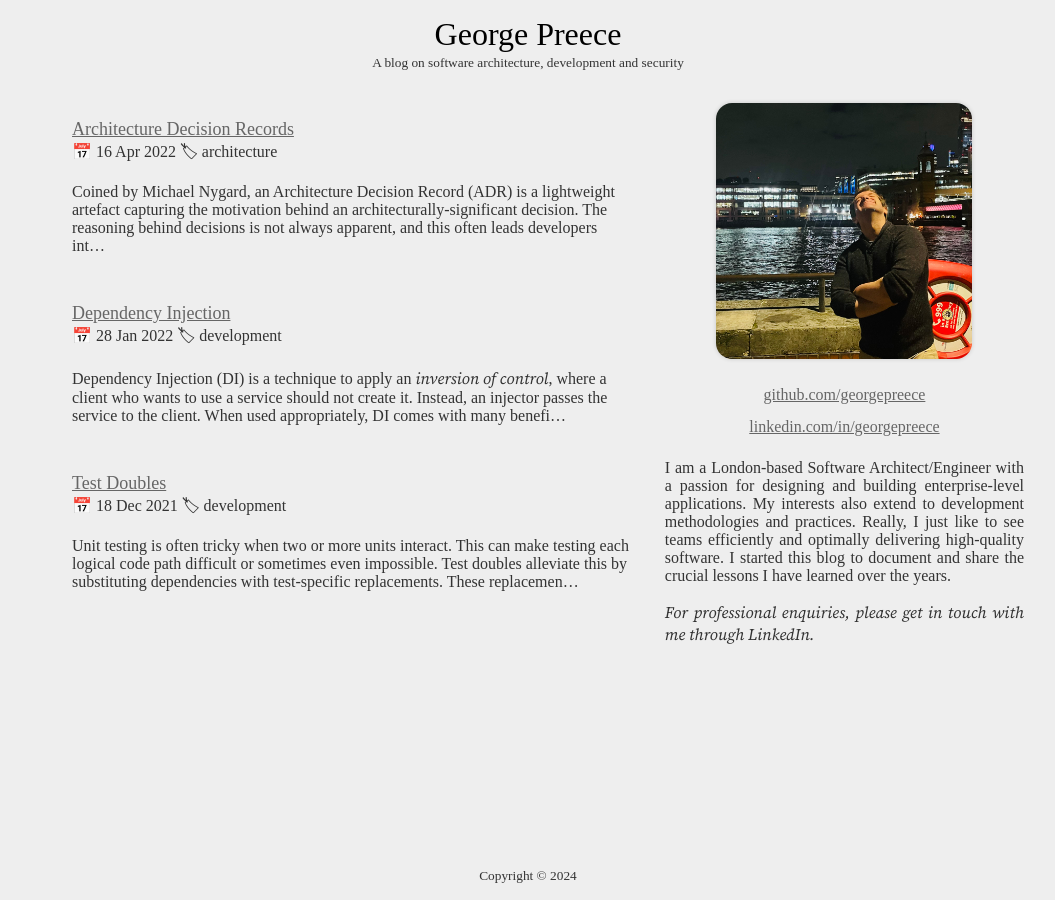
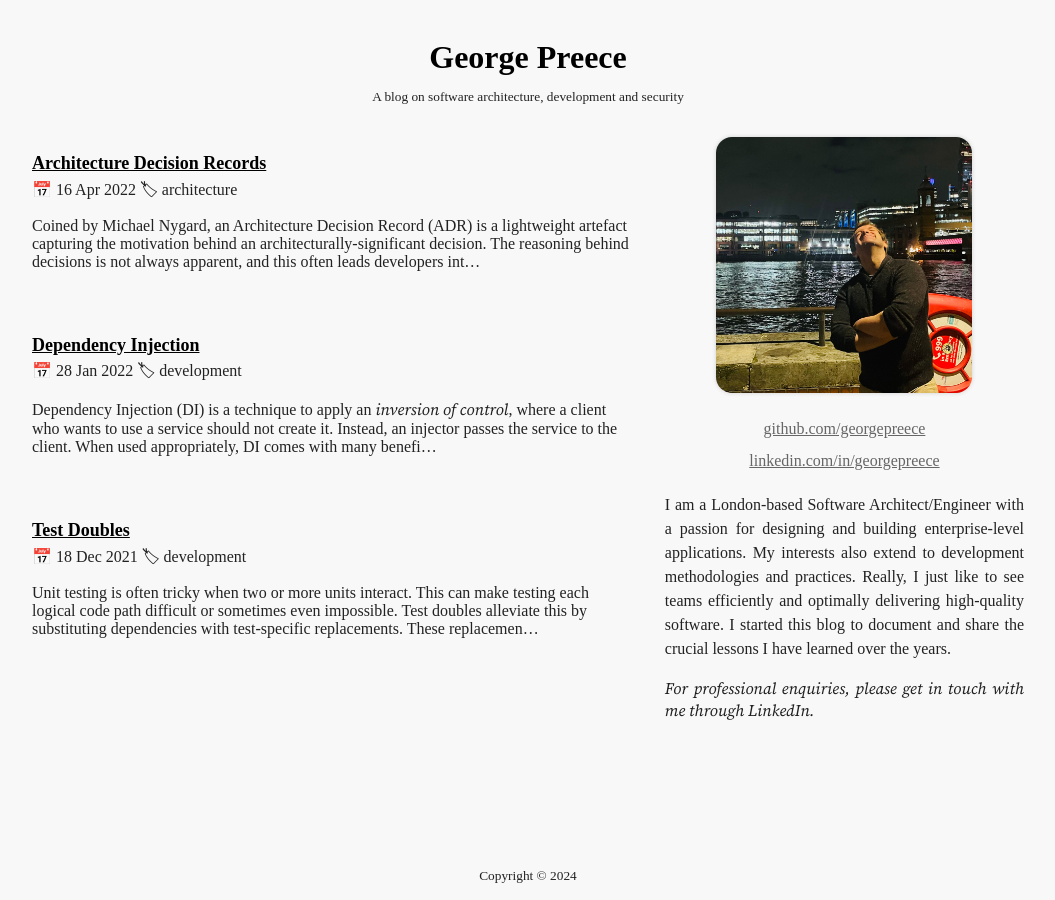
Before and after one commit to GeorgePreece/GeorgePreece.github.io, a Jekyll site: the page built from index.html, in a window 1280 px wide. Shown: the whole page, without its empty margins (112-1167 px from the left). Built offline with Jekyll 4.4.1, drawn with Linux system fonts in a browser that asks for light colours; some web fonts are replaced.

Commit message:
Typography updates

```diff
--- a/_layouts/article.html
+++ b/_layouts/article.html
@@ -9,14 +9,14 @@ layout: "default"
                 <li>{{ tag }}</li>
             {% endfor %}
         </ul>
-        <h1>{{ page.title }}</h1>
+        <h1 class="heading">{{ page.title }}</h1>
         {{ content }}
     </article>
 </div>
 <div>
     <div class="sidebar-content padding-all">
-        <a href="/">&#x1F3E0; Back to home</a>
-        <h2>Table of Contents</h2>
+        <a class="link" href="/">&#x1F3E0; Back to home</a>
+        <h2 class="heading">Table of Contents</h2>
         <nav class="toc">
             {% include toc.html html=content ordered="true" anchor_class="line-spacing" %}
         </nav>
--- a/_layouts/default.html
+++ b/_layouts/default.html
@@ -23,7 +23,7 @@
     </head>
     <body>
         <header class="text-center padding-vert">
-            <h1>{{ site.title }}</h1>
+            <h1 class="heading">{{ site.title }}</h1>
             <small>{{ site.description }}</small>
         </header>
 
--- a/index.html
+++ b/index.html
@@ -5,21 +5,20 @@ title:  "Home"
 description: A blog on software architecture, development and security
 ---
 <div>
-    <nav>
-        <ol class="margin-horz" style="list-style-type:none">
+    <nav class="margin-horz">
         {% for post in site.posts %}
-                <li class="padding-vert">
-                    <div class="text-large"><a href="{{ post.url }}">{{ post.title }}</a></div>
-                    <time class="icon-date" datetime="{{ post.date }}">{{ post.date | date_to_string }}</time>
-                    <ul class="icon-label list-inline list-comma">
+            <article class="padding-vert">
+                <h2 class="heading text-large"><a class="link" href="{{ post.url }}">{{ post.title }}</a></h2>
+
+                <time class="detail icon-date" datetime="{{ post.date }}">{{ post.date | date_to_string }}</time>
+                <ul class="detail icon-label list-inline list-comma">
                     {% for tag in post.tags %}
                         <li>{{ tag }}</li>
                     {% endfor %}
                 </ul>
-                    <p>{{ post.excerpt | truncate: 256, "" | append: "…" }}</p>
-                </li>
+                <p class="text">{{ post.excerpt | truncate: 256, "" | append: "…" }}</p>
+            </article>
         {% endfor %}
-        </ol>
     </nav>
 </div>
 <div>
@@ -31,11 +30,11 @@ description: A blog on software architecture, development and security
     <div class="margin-horz text-justify">
         <address class="text-center margin-vert">
             {% for link in site.links %}
-                <a class="line-spacing" href="{{ link.value }}" target="_blank" rel="noopener">{{ link.label }}</a>
+                <a class="link line-spacing" href="{{ link.value }}" target="_blank" rel="noopener">{{ link.label }}</a>
                 {% if forloop.last == false %}<br />{% endif %}
             {% endfor %}
         </address>
-        <p>{{ site.biography }}</p>
+        <p class="text">{{ site.biography }}</p>
         <p class="text-italic">For professional enquiries, please get in touch with me through LinkedIn.</p>
     </div>
 </div>
--- a/styles/common.css
+++ b/styles/common.css
@@ -1,12 +1,12 @@
 :root {
     --spacingSize:16px;
 
-    --colorBackground:#EEE;
-    --colorCodeBackground:#DDD;
-    --colorCodeBorder:#CCC;
+    --colorBackground:#F8F8F8;
+    --colorCodeBackground:#E6E6E6;
+    --colorCodeBorder:#D5D5D5;
 
     --colorTextHeading:#000;
-    --colorTextDefault:#333;
+    --colorTextDefault:#222222;
     --colorTextLink:#666;
     --colorTextLinkHover:#000;
 }
@@ -18,8 +18,12 @@ body { width:100%;max-width:1024px;margin:auto;
 main { flex:1;display:flex;flex-wrap:wrap-reverse }
 
 /* Defaults */
-html { font:medium"Source Serif";color:var(--colorTextDefault);background:var(--colorBackground) }
-h1,h2,h3,h4,h5,h6 { font-weight:normal;margin:0;color:var(--colorTextHeading) }
+html {
+    font: medium "Source Serif";
+    color: var(--colorTextDefault);
+    background:var(--colorBackground);
+}
+
 ul,ol { text-align:left }
 address { font-style:normal }
 code { background:var(--colorCodeBackground);font:small"Source Code";padding:0 2px }
@@ -27,10 +31,12 @@ pre { max-width:calc(100vw - 2 * var(--spacingSize)) }
 pre > code { display:block;padding:var(--spacingSize);border-left:thick solid var(--colorCodeBorder);
     overflow:scroll;scrollbar-width:none }
 pre > code::-webkit-scrollbar { width:0 }
-a { color:var(--colorTextLink);transition:color 250ms }
-a:hover { color:var(--colorTextLinkHover) }
+
 blockquote { border-left:thick solid var(--colorCodeBorder);margin:0; }
 blockquote > p { padding:var(--spacingSize); }
+
+.link, .link:visited { color: var(--colorTextLink) }
+.link:hover, .link:focus { color: var(--colorTextLinkHover) }
 
 /* Utilities */
 .list-inline { display:inline;font-size:0;margin:0;padding:0 }
@@ -71,3 +77,33 @@ article.with-h1 > h1 { font-size:x-large }
     main > div:first-child { flex:1.618 }
     main > div:last-child  { flex:1.000 }
 }
+
+/* Typography */
+.heading, .heading > a.link {
+    color: var(--colorTextHeading);
+    font-weight: 600;
+    line-height: 1.3;/
+    margin-top: calc(1em / 1.125);
+    margin-bottom: calc(1em * 0.25);
+}
+.text {
+    color: var(--colorTextDefault);
+    font-weight: 400;
+    line-height: 1.5;
+    margin-top: calc(1em / 1.125);
+    margin-bottom: calc(1em / 1.125);
+}
+.detail {
+    color: var(--colorTextDefault);
+    font-weight: 400;
+    line-height: 1.3;
+    margin-top: calc(1em / 1.125);
+    margin-bottom: calc(1em / 1.125);
+}
+.code {
+    color: var(--colorTextDefault);
+    font-weight: 400;
+    line-height: 1.5;
+    margin-top: calc(1em / 1.125);
+    margin-bottom: calc(1em / 1.125);
+}
--- a/styles/fonts.css
+++ b/styles/fonts.css
@@ -1,24 +1,24 @@
 @font-face {
     font-family: "Source Serif";
-    src: url("../fonts/SourceSerif4-VariableFont_opsz\,wght.ttf") format("truetype-variations");
-    font-weight: 1 999;
+    src: url("../fonts/SourceSerif4-VariableFont_opsz,wght.ttf") format("truetype-variations");
+    font-weight: 100 900;
     font-style: normal;
 }
 @font-face {
     font-family: "Source Serif";
-    src: url("../fonts/SourceSerif4-Italic-VariableFont_opsz\,wght.ttf") format("truetype-variations");
-    font-weight: 1 999;
+    src: url("../fonts/SourceSerif4-Italic-VariableFont_opsz,wght.ttf") format("truetype-variations");
+    font-weight: 100 900;
     font-style: italic;
 }
 @font-face {
     font-family: "Source Code";
     src: url("../fonts/SourceCodePro-VariableFont_wght.ttf") format("truetype-variations");
-    font-weight: 1 999;
-    font-weight: normal;
+    font-weight: 100 900;
+    font-style: normal;
 }
 @font-face {
     font-family: "Source Code";
     src: url("../fonts/SourceCodePro-Italic-VariableFont_wght.ttf") format("truetype-variations");
-    font-weight: 1 999;
-    font-weight: italic;
+    font-weight: 100 900;
+    font-style: italic;
 }
```
Lines whose indentation alone changed are shown as unchanged.
